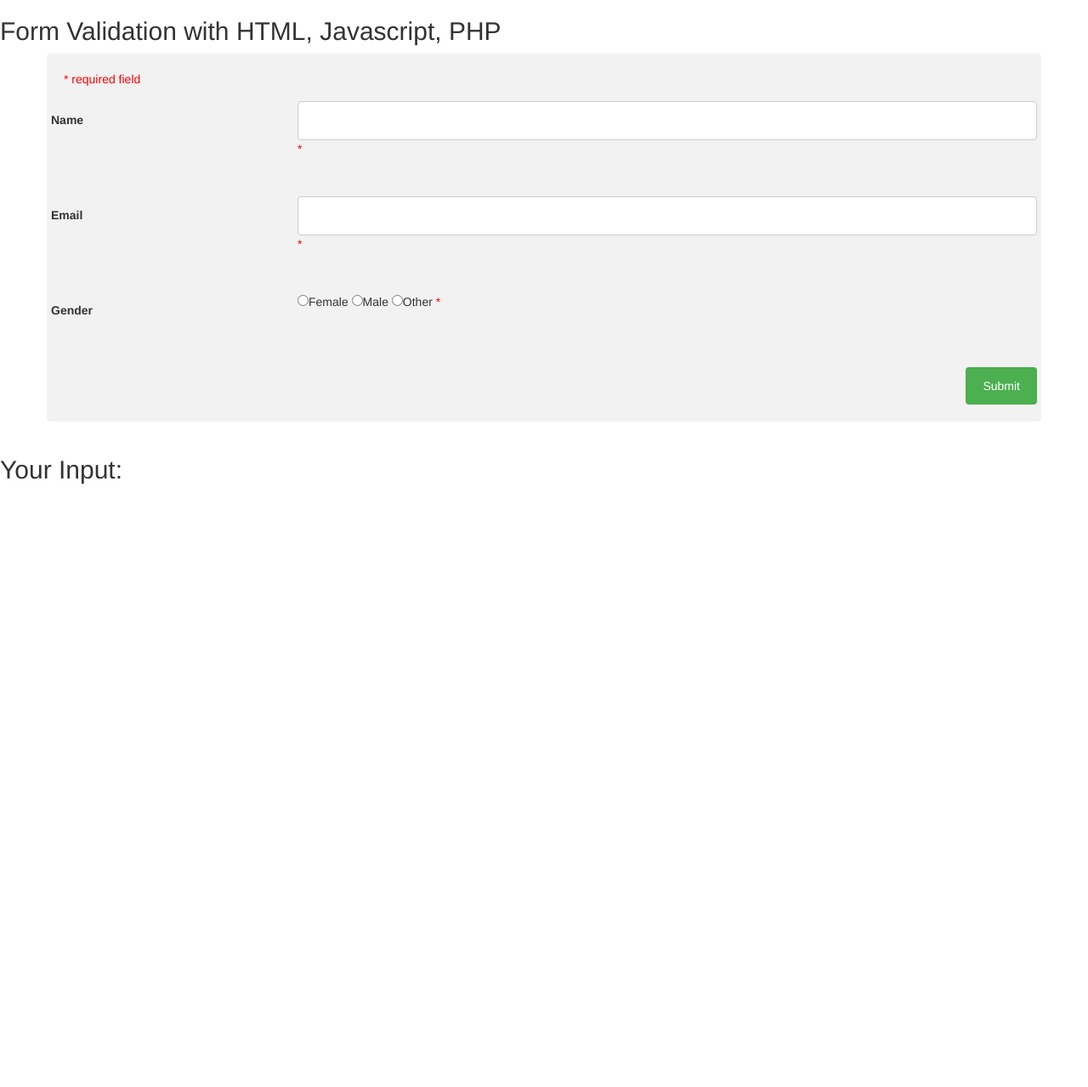
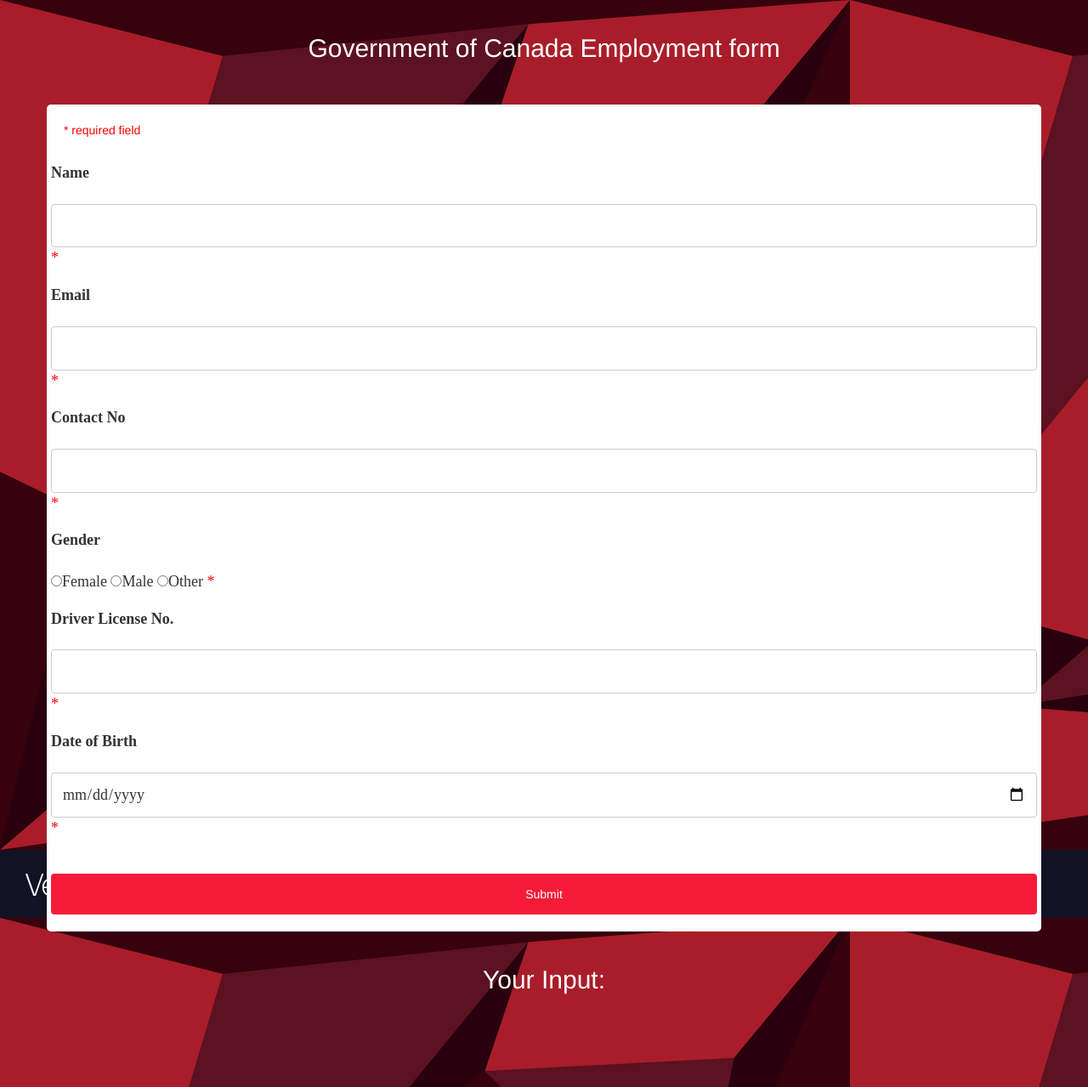
Before and after one commit to Kruti365/Group-4-Lab-1-Form-Validation, a PHP site: page / in a window 1280 px wide. Shown: the whole page at 85% size. Before the commit the page ends 570 px from the top, so only its background shows below. Run offline with PHP 8.4, Linux system fonts and the light colour scheme.

Commit message:
update Oct 07-1.57pm

```diff
--- a/Lab1/index.php
+++ b/Lab1/index.php
@@ -11,14 +11,14 @@
   <link rel="stylesheet" href="https://maxcdn.bootstrapcdn.com/bootstrap/3.4.1/css/bootstrap.min.css">
   <script src="https://ajax.googleapis.com/ajax/libs/jquery/3.5.1/jquery.min.js"></script>
   <script src="https://maxcdn.bootstrapcdn.com/bootstrap/3.4.1/js/bootstrap.min.js"></script>
-  <link rel="stylesheet" href="style.css">
+  <link rel="stylesheet" href="style1.css">
 </head>
 <body>
 
 <?php
 // define variables and set to empty values
-$nameErr = $emailErr = $genderErr = $websiteErr = "";
-$name = $email = $gender = $comment = $website = "";
+$nameErr = $emailErr = $genderErr =  $contactErr = $licenseErr= $dobErr="";
+$name = $email = $gender = $contact= $license =$dob="";
 
 if ($_SERVER["REQUEST_METHOD"] == "POST") {
   if (empty($_POST["name"])) {
@@ -31,18 +31,6 @@ if ($_SERVER["REQUEST_METHOD"] == "POST") {
     $emailErr = "Email is required";
   } else {
     $email = test_input($_POST["email"]);
-  }
-
-  if (empty($_POST["website"])) {
-    $website = "";
-  } else {
-    $website = test_input($_POST["website"]);
-  }
-
-  if (empty($_POST["comment"])) {
-    $comment = "";
-  } else {
-    $comment = test_input($_POST["comment"]);
   }
 
   if (empty($_POST["gender"])) {
@@ -59,8 +47,8 @@ function test_input($data) {
   return $data;
 }
 ?>
-
-<h2>Form Validation with HTML, Javascript, PHP</h2>
+<br>
+<h2>Government of Canada Employment form</h2> <br><br>
 <div class="container">
 <p><span class="error">* required field</span></p>
 <form method="post" action="<?php echo htmlspecialchars($_SERVER["PHP_SELF"]);?>">
@@ -76,7 +64,7 @@ function test_input($data) {
     </div>
 </div>
 <!-- end -->
-  <br><br>
+
 <!-- 2 field start -->
 <div class="row">
     <div class="col-25">
@@ -88,9 +76,20 @@ function test_input($data) {
     </div>
 </div>
 <!-- end -->
-  <br><br>
 
-  <!-- 3 field start -->
+<!-- 3 field start -->
+<div class="row">
+    <div class="col-25">
+    <label for="contact">Contact No</label>
+    </div>
+    <div class="col-75">
+    <input type="tel" name="contact">
+    <span class="error">* <?php echo $contactErr;?></span>
+    </div>
+</div>
+<!-- end -->
+
+  <!-- 4 field start -->
 <div class="row">
     <div class="col-25">
     <label for="gender">Gender</label>
@@ -104,8 +103,32 @@ function test_input($data) {
 </div>
 <!-- end -->
 
+<!-- 5 field start -->
+<div class="row">
+    <div class="col-25">
+    <label for="licenseno">Driver License No.</label>
+    </div>
+    <div class="col-75">
+    <input type="text" name="licenseno">
+    <span class="error">* <?php echo $licenseErr;?></span>
+ </div>
+</div>
+<!-- end -->
+
+<!-- 6 field start -->
+<div class="row">
+    <div class="col-25">
+    <label for="dob">Date of Birth</label>
+    </div>
+    <div class="col-75">
+    <input type="date" name="dob">
+    <span class="error">* <?php echo $dobErr;?></span>
+ </div>
+</div>
+<!-- end -->
   <br><br>
-  <!-- 4 field start -->
+
+  <!-- 13 field start -->
   <div class="row">
 
     <input type="submit" name="submit" value="Submit">
@@ -122,11 +145,13 @@ echo $name;
 echo "<br>";
 echo $email;
 echo "<br>";
-echo $website;
-echo "<br>";
-echo $comment;
+echo $contact;
 echo "<br>";
 echo $gender;
+echo "<br>";
+echo $license;
+echo "<br>";
+echo $dob;
 ?>
 
 </body>
--- a/Lab1/style.css
+++ b/Lab1/style1.css
@@ -2,7 +2,16 @@
     box-sizing: border-box;
   }
 
-  input[type=text], select, textarea {
+  body {
+      background-image: url("bgimg.jpg");
+  }
+
+  h2{
+    text-align: center;
+    color: white;
+  }
+
+  input[type=text], select, textarea,[type=tel],[type=date] {
     width: 100%;
     padding: 12px;
     border: 1px solid #ccc;
@@ -16,44 +25,51 @@
   }
 
   input[type=submit] {
-    background-color: #4CAF50;
+    background-color: #f51b38;
     color: white;
-    padding: 12px 20px;
+    padding: 14px 40px;
     border: none;
     border-radius: 4px;
     cursor: pointer;
-    float: right;
+    float: center;
+    width: 100%;
   }
 
   input[type=submit]:hover {
-    background-color: #45a049;
+    background-color: #CD5C5C;
   }
   .error {
     color: #FF0000;
   }
   .container {
     border-radius: 5px;
-    background-color: #f2f2f2;
+    background-color: white;
     padding: 20px;
   }
 
   .col-25 {
-    float: left;
+    float:center;
     width: 25%;
+    font-family:  'David Libre', serif;;
+    font-size: large;
     margin-top: 6px;
   }
 
   .col-75 {
     float: left;
-    width: 75%;
+    width: 100%;
+    font-family:  'David Libre', serif;;
+    font-size: large;
     margin-top: 6px;
   }
 
   /* Clear floats after the columns */
   .row:after {
     content: "";
-    display: table;
+    display:table;
     clear: both;
+
+
   }
 
   /* Responsive layout - when the screen is less than 600px wide, make the two columns stack on top of each other instead of next to each other */
```
Also changed, not shown: Lab1/bgimg.jpg (added).
